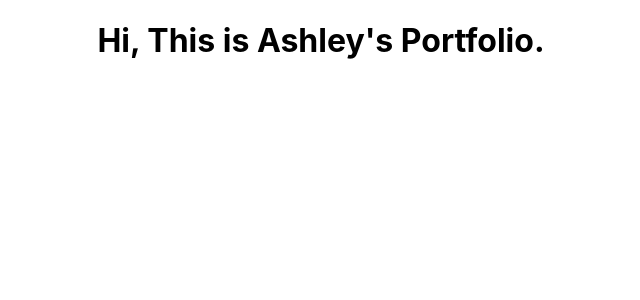
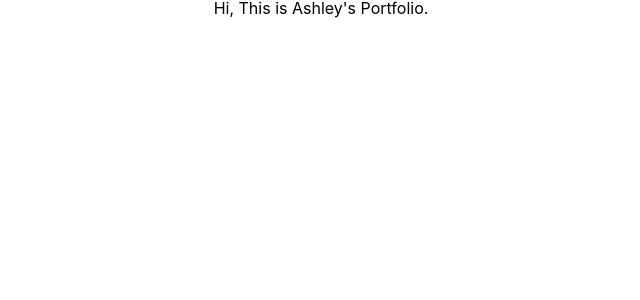
Before and after one commit to ardissam0/revamped-site1-repo, a React (Create React App) app: page / in a window 1280 px wide. Shown: the top 300 px of the page, without its empty margins (319-959 px from the left). Built offline with nearby package versions, Linux system fonts and the light colour scheme.

Commit message:
Added css reset, and changed html name

```diff
--- a/public/index.html
+++ b/public/index.html
@@ -24,7 +24,7 @@
       work correctly both with client-side routing and a non-root public URL.
       Learn how to configure a non-root public URL by running `npm run build`.
     -->
-    <title>React App</title>
+    <title>Ashley's Portfolio</title>
   </head>
   <body>
     <noscript>You need to enable JavaScript to run this app.</noscript>
--- a/src/App.css
+++ b/src/App.css
@@ -1,38 +1,3 @@
 .App {
   text-align: center;
 }
-
-.App-logo {
-  height: 40vmin;
-  pointer-events: none;
-}
-
-@media (prefers-reduced-motion: no-preference) {
-  .App-logo {
-    animation: App-logo-spin infinite 20s linear;
-  }
-}
-
-.App-header {
-  background-color: #282c34;
-  min-height: 100vh;
-  display: flex;
-  flex-direction: column;
-  align-items: center;
-  justify-content: center;
-  font-size: calc(10px + 2vmin);
-  color: white;
-}
-
-.App-link {
-  color: #61dafb;
-}
-
-@keyframes App-logo-spin {
-  from {
-    transform: rotate(0deg);
-  }
-  to {
-    transform: rotate(360deg);
-  }
-}
--- a/src/index.css
+++ b/src/index.css
@@ -1,3 +1,52 @@
+/* http://meyerweb.com/eric/tools/css/reset/
+   v2.0 | 20110126
+   License: none (public domain)
+*/
+
+html, body, div, span, applet, object, iframe,
+h1, h2, h3, h4, h5, h6, p, blockquote, pre,
+a, abbr, acronym, address, big, cite, code,
+del, dfn, em, img, ins, kbd, q, s, samp,
+small, strike, strong, sub, sup, tt, var,
+b, u, i, center,
+dl, dt, dd, ol, ul, li,
+fieldset, form, label, legend,
+table, caption, tbody, tfoot, thead, tr, th, td,
+article, aside, canvas, details, embed,
+figure, figcaption, footer, header, hgroup,
+menu, nav, output, ruby, section, summary,
+time, mark, audio, video {
+	margin: 0;
+	padding: 0;
+	border: 0;
+	font-size: 100%;
+	font: inherit;
+	vertical-align: baseline;
+}
+/* HTML5 display-role reset for older browsers */
+article, aside, details, figcaption, figure,
+footer, header, hgroup, menu, nav, section {
+	display: block;
+}
+body {
+	line-height: 1;
+}
+ol, ul {
+	list-style: none;
+}
+blockquote, q {
+	quotes: none;
+}
+blockquote:before, blockquote:after,
+q:before, q:after {
+	content: '';
+	content: none;
+}
+table {
+	border-collapse: collapse;
+	border-spacing: 0;
+}
+
 body {
   margin: 0;
   font-family: -apple-system, BlinkMacSystemFont, 'Segoe UI', 'Roboto', 'Oxygen',
```
